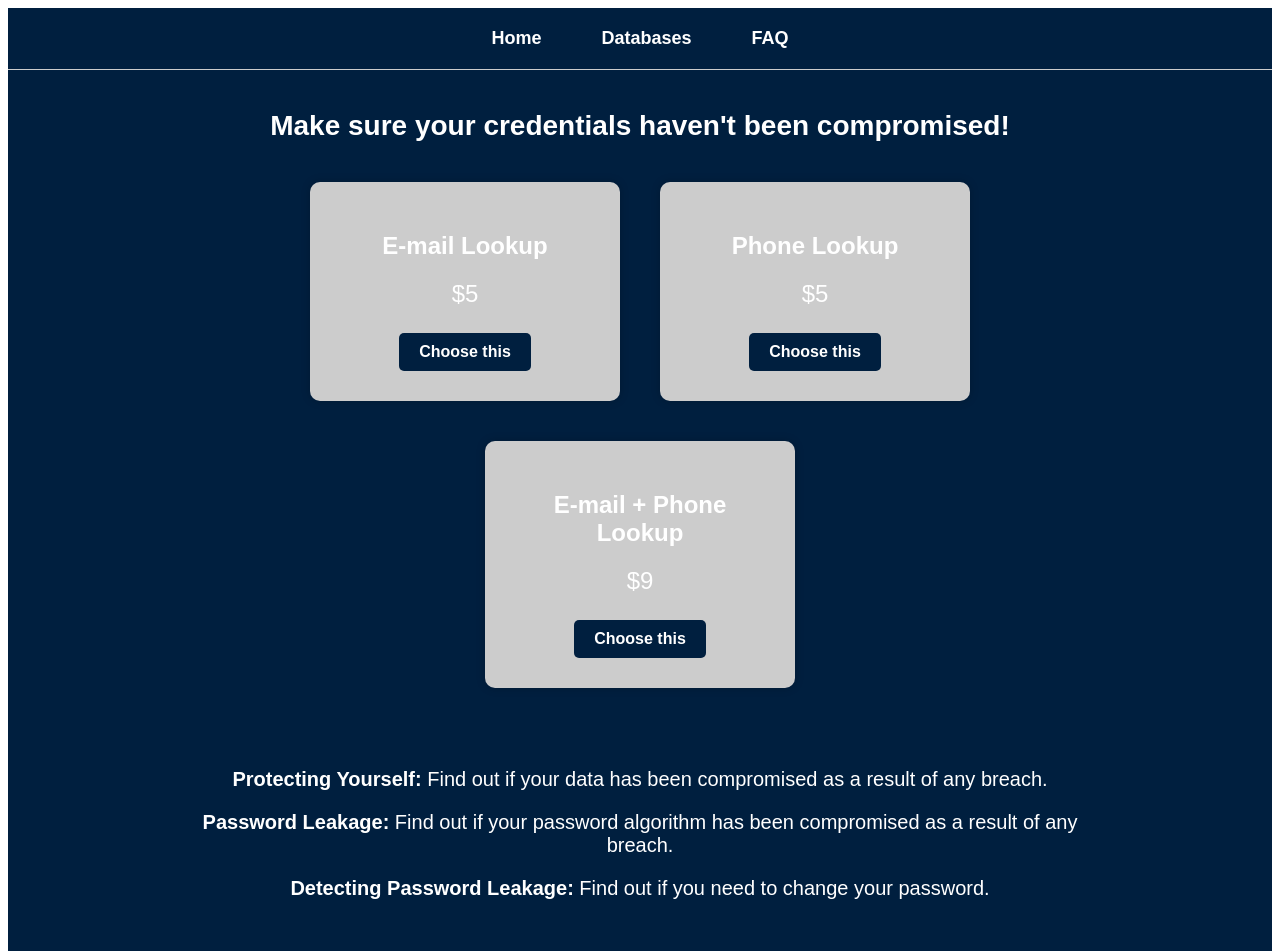
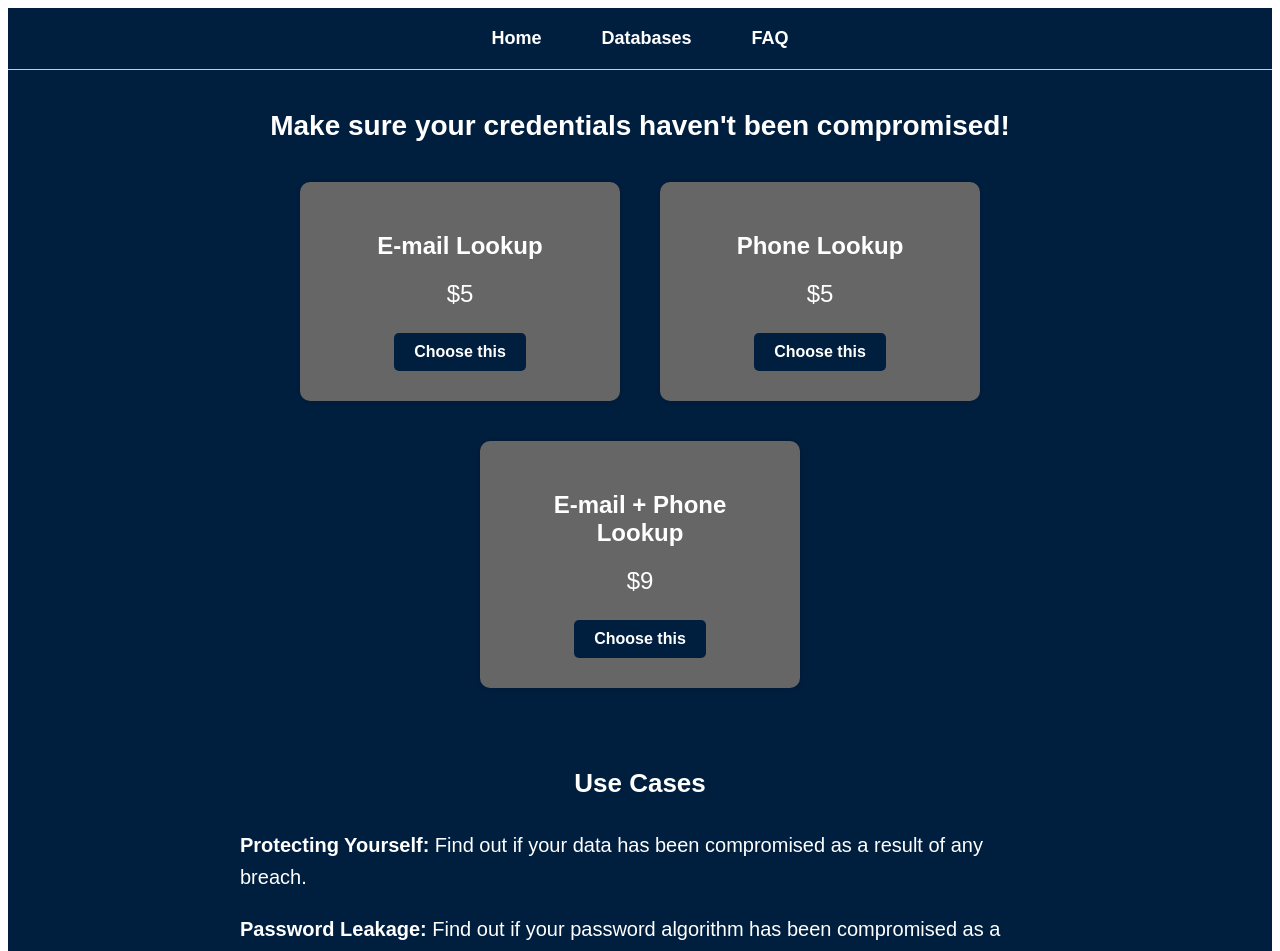
Before and after one commit to Bensero87/leakwhat, a Next.js app: page / in a window 1280 px wide. Shown: the top 951 px of the page. Built offline with nearby package versions, Linux system fonts and the light colour scheme.

Commit message:
Update index.js

```diff
--- a/pages/index.js
+++ b/pages/index.js
@@ -16,15 +16,15 @@ export default function Home() {
       </h1>
 
       {/* Hizmet Kartları */}
-      <div style={{ display: "flex", justifyContent: "center", flexWrap: "wrap", gap: "40px", margin: "40px auto", maxWidth: "900px" }}>
+      <div style={{ display: "flex", justifyContent: "center", gap: "40px", flexWrap: "wrap", maxWidth: "1000px", margin: "0 auto" }}>
         {[
           { title: "E-mail Lookup", price: "$5", link: "/email-lookup" },
           { title: "Phone Lookup", price: "$5", link: "/phone-lookup" },
           { title: "E-mail + Phone Lookup", price: "$9", link: "/email-phone-lookup" },
         ].map((item, index) => (
           <div key={index} style={{
-            backgroundColor: "#ccc", color: "white",
-            borderRadius: "10px", padding: "30px", width: "250px", textAlign: "center", boxShadow: "0 0 10px rgba(0,0,0,0.2)"
+            backgroundColor: "#666", color: "white",
+            borderRadius: "10px", padding: "30px", width: "260px", textAlign: "center", boxShadow: "0 0 10px rgba(0,0,0,0.2)"
           }}>
             <h2>{item.title}</h2>
             <p style={{ fontSize: "24px", margin: "10px 0" }}>{item.price}</p>
@@ -38,15 +38,26 @@ export default function Home() {
         ))}
       </div>
 
-      {/* Use Cases */}
-      <div style={{ margin: "80px auto 60px", textAlign: "center", padding: "0 20px", maxWidth: "900px" }}>
-        <p style={{ fontSize: "20px", marginBottom: "15px" }}>
-          <strong>Protecting Yourself:</strong> Find out if your data has been compromised as a result of any breach.
+      {/* Use Cases Başlığı */}
+      <h2 style={{ textAlign: "center", marginTop: "80px", fontSize: "26px" }}>Use Cases</h2>
+
+      {/* Use Cases Açıklamaları */}
+      <div style={{
+        margin: "30px auto 60px",
+        maxWidth: "800px",
+        padding: "0 20px",
+        fontSize: "20px",
+        lineHeight: "1.6"
+      }}>
+        <p style={{ marginBottom: "20px" }}>
+          <strong>Protecting Yourself:</strong> Find out if your data has been compromised as a result
+          of any breach.
         </p>
-        <p style={{ fontSize: "20px", marginBottom: "15px" }}>
-          <strong>Password Leakage:</strong> Find out if your password algorithm has been compromised as a result of any breach.
+        <p style={{ marginBottom: "20px" }}>
+          <strong>Password Leakage:</strong> Find out if your password algorithm has been compromised
+          as a result of any breach.
         </p>
-        <p style={{ fontSize: "20px" }}>
+        <p>
           <strong>Detecting Password Leakage:</strong> Find out if you need to change your password.
         </p>
       </div>
```
